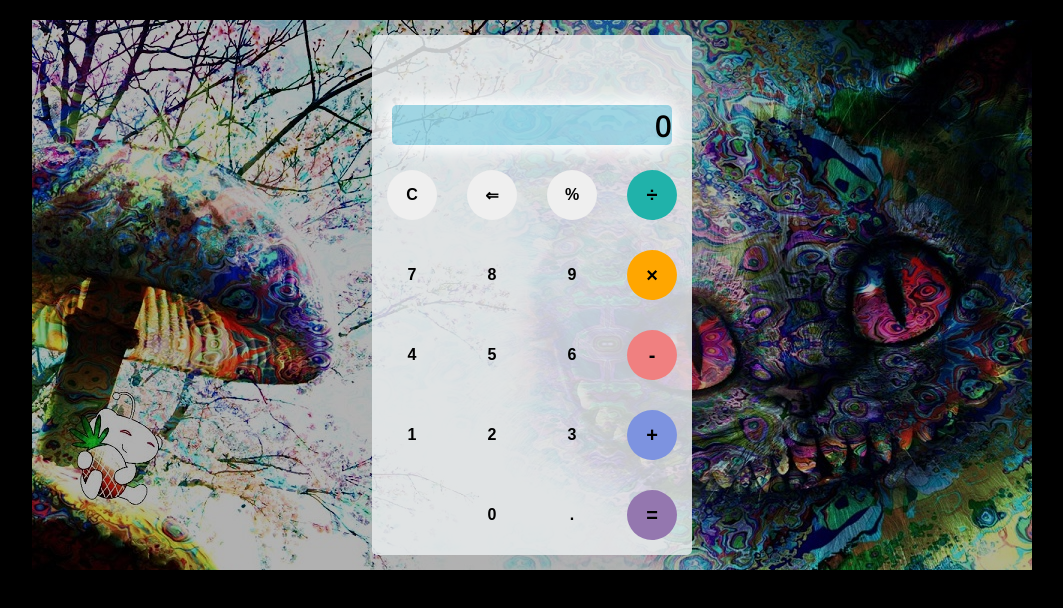
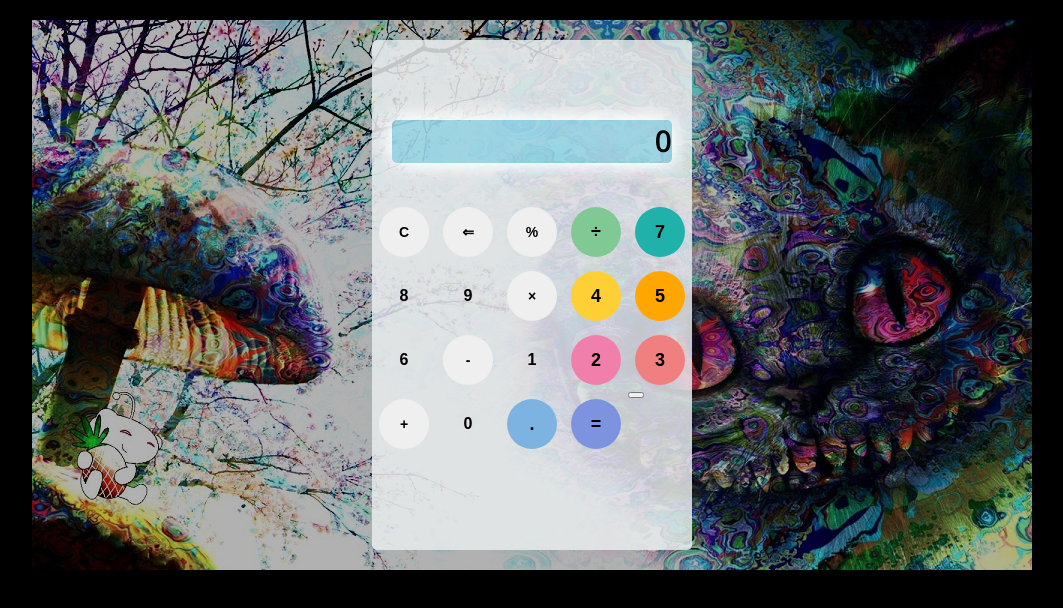
Before and after one commit to JonatanOrtiz/Psychedelic-Calculator, a plain HTML site: page index.html in a window 1280 px wide. Shown: the whole page, without its empty margins (108-1171 px from the left). Drawn offline with nearby package versions, Linux system fonts and the light colour scheme.

Commit message:
Alterados detalhes no estilo

```diff
--- a/style.css
+++ b/style.css
@@ -1,4 +1,4 @@
-body{
+body {
   font-family: 'Open Sans', sans-serif;
   background-color: black;
 }
@@ -11,15 +11,15 @@ body{
 #calculator:hover {
   box-shadow: 3px 3px 8px 0px rgb(251, 255, 6), 0px 6px 20px 0px rgb(3, 0, 0), 7px 7px 10px 0px rgb(132, 0, 255),-3px -3px 8px 0px rgb(251, 255, 6), -5px -5px 10px 0px rgb(204, 0, 255);
 }
-#calculator{
+#calculator {
   -moz-user-select: none;
   -webkit-user-select: none;
   -ms-user-select: none;
   width: 320px;
-  height: 520px;
+  height: 510px;
   background-color: #eaedefd5;
   margin: 0px auto;
-  top: 15px;
+  top: 20px;
   position: relative;
   border-radius: 5px;
 }
@@ -34,8 +34,8 @@ body{
   text-align: right;
   height: 20px;
   margin: 0 20px;
-  padding-top: 20px;
-  font-size: 15px;
+  padding-top: 30px;
+  font-size: 16px;
   color: #797878;
 }
 #output-value{
@@ -44,7 +44,7 @@ body{
 }
 #output{
   text-align: right;
-  height: 40px;
+  height: 43px;
   margin: 10px 20px;
   font-size: 30px;
   background-color: rgba(0, 179, 224, 0.288);
@@ -55,26 +55,52 @@ body{
   display: none;
 }
 #keyboard{
+  padding-top: 40px;
   height: 400px;
 }
-.operator, .number, .empty,.comma{
+input[type=checkbox]{
+  display: none;
+}
+label {
+  padding-right: 6px;
+  margin-top: 15px;
+  margin-left: 7px;
+  text-align: center;
   width: 50px;
   height: 50px;
-  margin: 15px;
+  float: left;
+  border-radius: 50%;
+  border-width: 0;
+  font-size: 18px;
+}
+html.transition,
+html.transition *,
+html.transition *:before,
+html.transition *:after {
+  transition: all 750ms;
+  transition-delay: 0;
+}
+.operator, .number, .comma, .sign{
+  width: 50px;
+  height: 50px;
+  margin: 7px;
   float: left;
   border-radius: 50%;
   border-width: 0;
   font-weight: bold;
   font-size: 16px;
 }
-.operator:hover, .number:hover, .empty:hover, .comma:hover{
+.operator{
+  font-size: 14;
+}
+.operator:hover, .number:hover, .comma:hover, .sign:hover, label:hover{
   color: aqua;
-}
-.empty{
-  background-color: #ffffff00;
 }
 .number, .comma{
   background-color: rgba(255, 255, 255, 0);
+}
+label:active{
+  font-size: 17;
 }
 .number:active, .comma:active{
   font-size: 14;
@@ -82,31 +108,51 @@ body{
   background-color: black;
   box-shadow: 2px 4px 20px 0px rgb(255, 1, 213), -1px -1px 30px 0px rgb(3, 41, 255);
 }
-.operator:active{
+.operator:active, .sign:active{
   font-size: 17;
   color: rgb(255, 238, 5);
   box-shadow: 2px 4px 7px 0px rgb(255, 238, 5), -1px -1px 10px 0px rgb(255, 238, 5);
 }
-.operator:focus, .number:focus, .empty:focus, .comma:focus{
+.operator:focus, .number:focus, .comma:focus, .sign:focus{
   outline: 0;
 }
 button:nth-child(4){
-  font-size: 20px;
+  font-size: 18;
+  background-color: #80c994;
+}
+button:nth-child(5){
+  font-size: 18;
   background-color: #20b2aa;
 }
-button:nth-child(8){
-  font-size: 20px;
+button:nth-child(9){
+  font-size: 18;
+  background-color: #ffd035;
+}
+button:nth-child(10){
+  font-size: 18;
   background-color: #ffa600;
 }
-button:nth-child(12){
-  font-size: 20px;
+button:nth-child(14){
+  font-size: 18;
+  background-color: #f080ab;
+}
+button:nth-child(15){
+  font-size: 18;
   background-color: #f08080;
 }
-button:nth-child(16){
-  font-size: 20px;
+button:nth-child(19){
+  font-size: 18;
+  background-color: #7db3e0;
+}
+button:nth-child(20){
+  font-size: 18;
   background-color: #7d93e0;
 }
-button:nth-child(20){
-  font-size: 20px;
+button:nth-child(25){
+  font-size: 18;
+  background-color: #b1b1b1;
+}
+button:nth-child(26){
+  font-size: 18;
   background-color: #9477af;
 }
```
